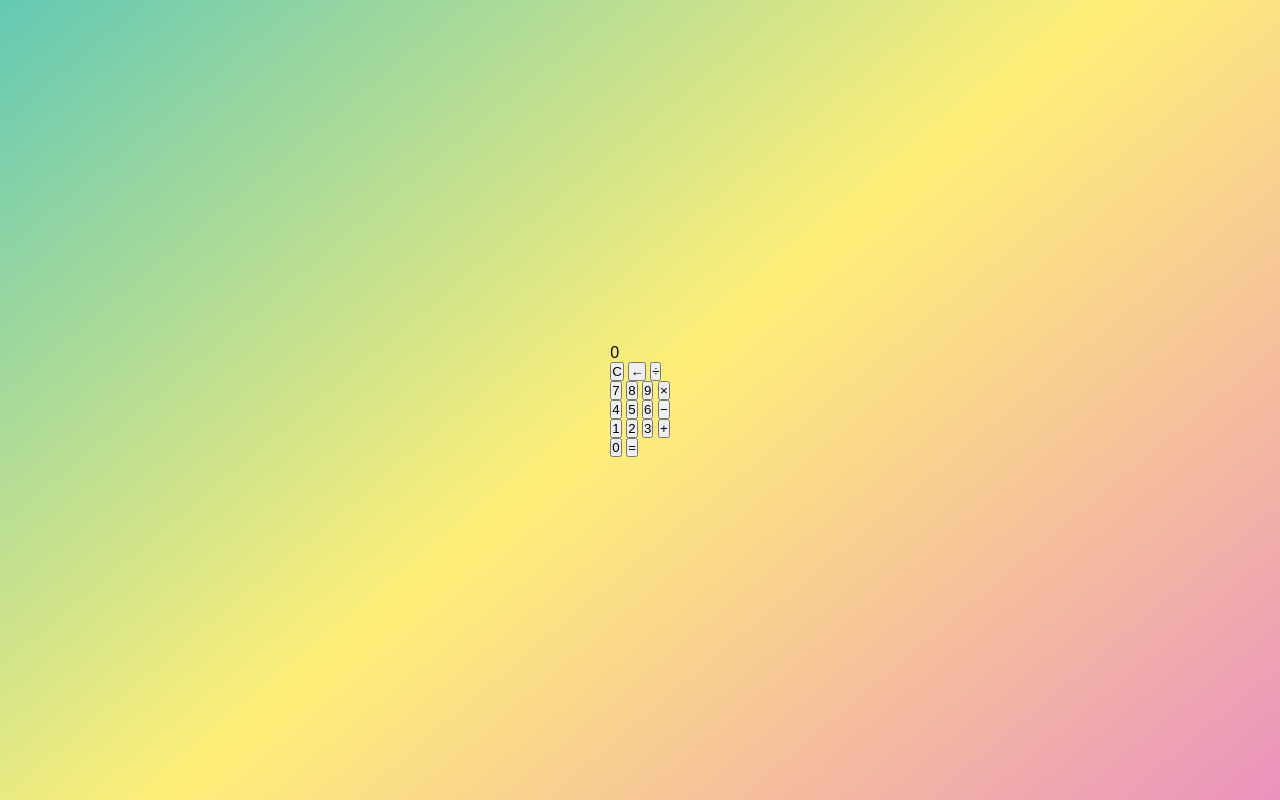
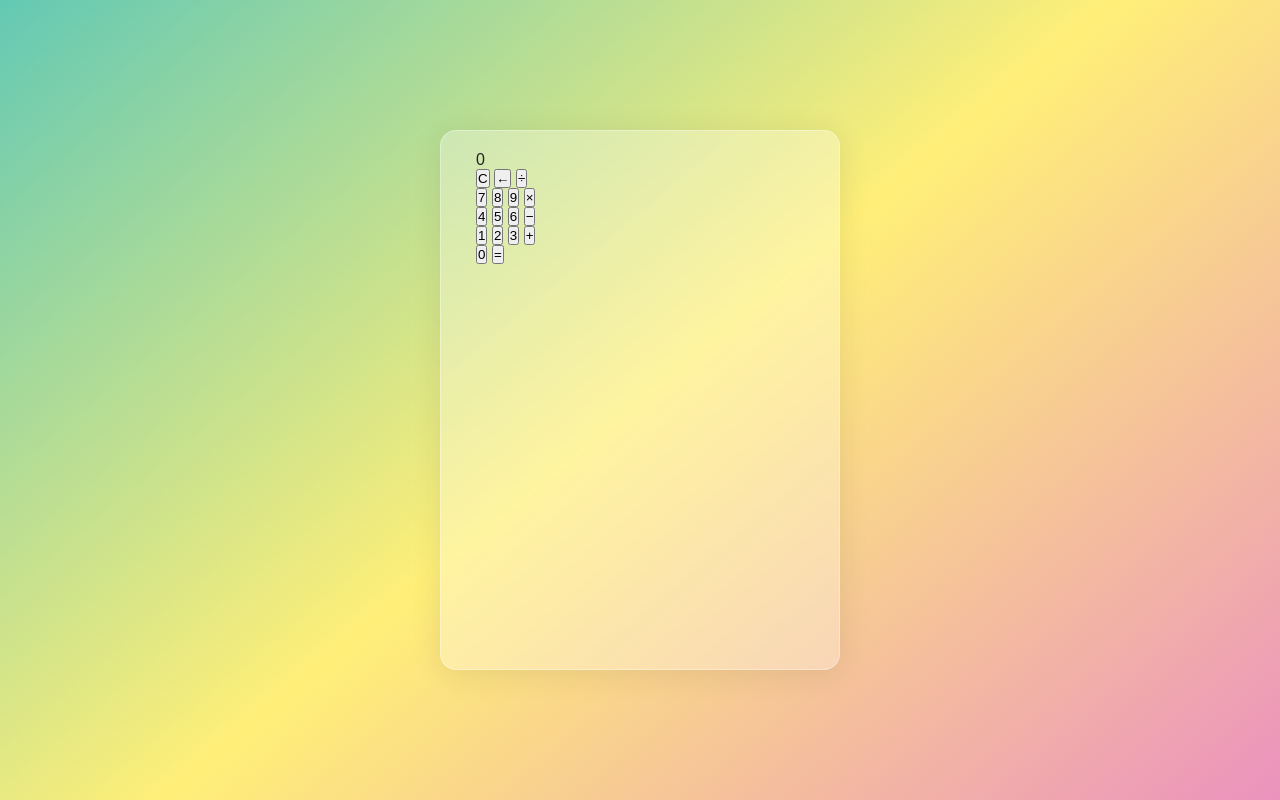
Before and after one commit to RhisavRay/Simple-calculator-vanilla, a plain HTML site: page index.html in a window 1280 px wide. Drawn offline with Linux system fonts and the light colour scheme.

Commit message:
Style to wrapper class done

```diff
--- a/styles.css
+++ b/styles.css
@@ -21,3 +21,21 @@ body
     height: inherit;
     justify-content: center;
 }
+
+.wrapper
+{
+    backdrop-filter: blur(5.5px);
+    -webkit-backdrop-filter: blur(5.5px);
+    background: rgba(255, 255, 255, 0.75);
+    border: 1px solid rgba(255, 255, 255, 0.01);
+    border-radius: 16px;
+    box-shadow: 0 4px 30px rgba(35, 35, 35, 0.1);
+    color: #232323;
+    backdrop-filter: blur(4px);
+    -webkit-backdrop-filter: blur(4px);
+    background: rgba(255, 255, 255, 0.3);
+    border: 1px solid rgba(255, 255, 255, 0.34);
+    flex-basis: 400px;
+    height: 540px;
+    padding: 20px 35px;
+}
```
